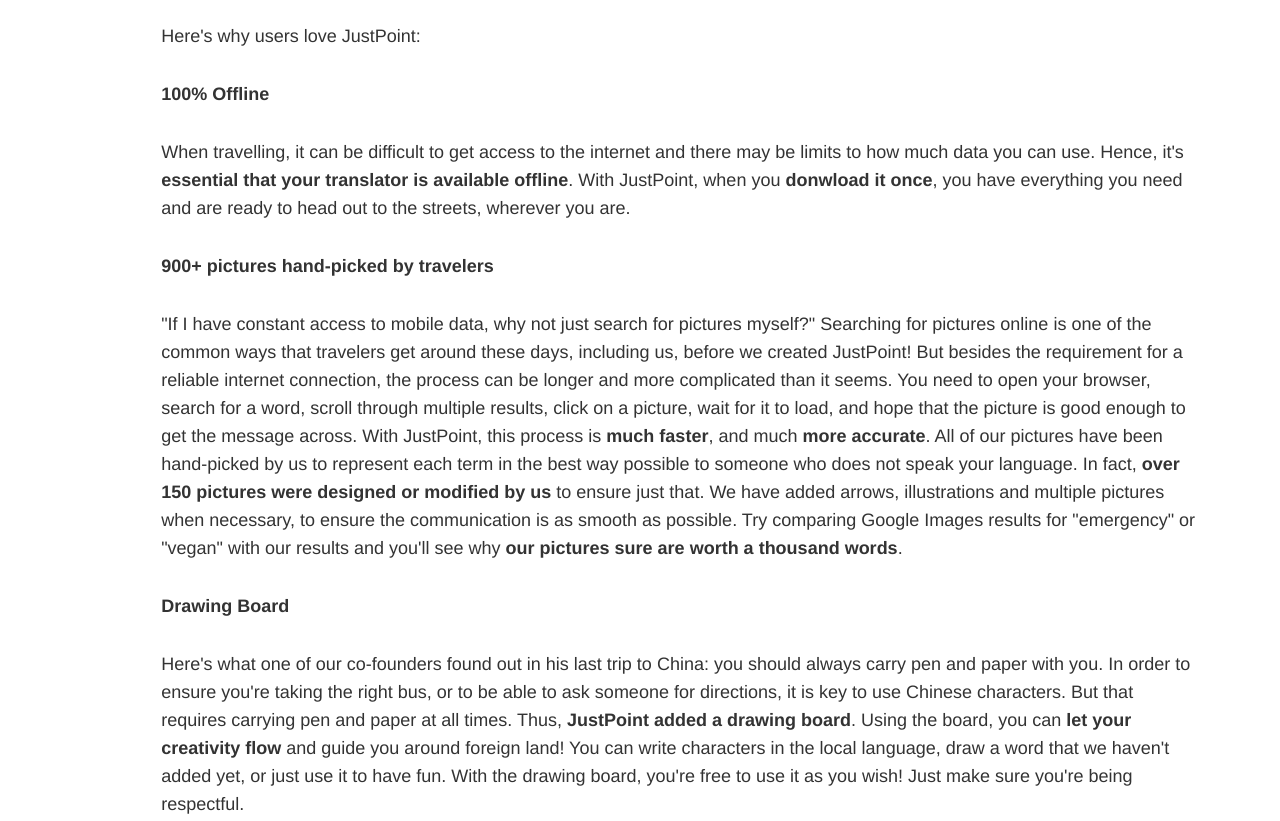
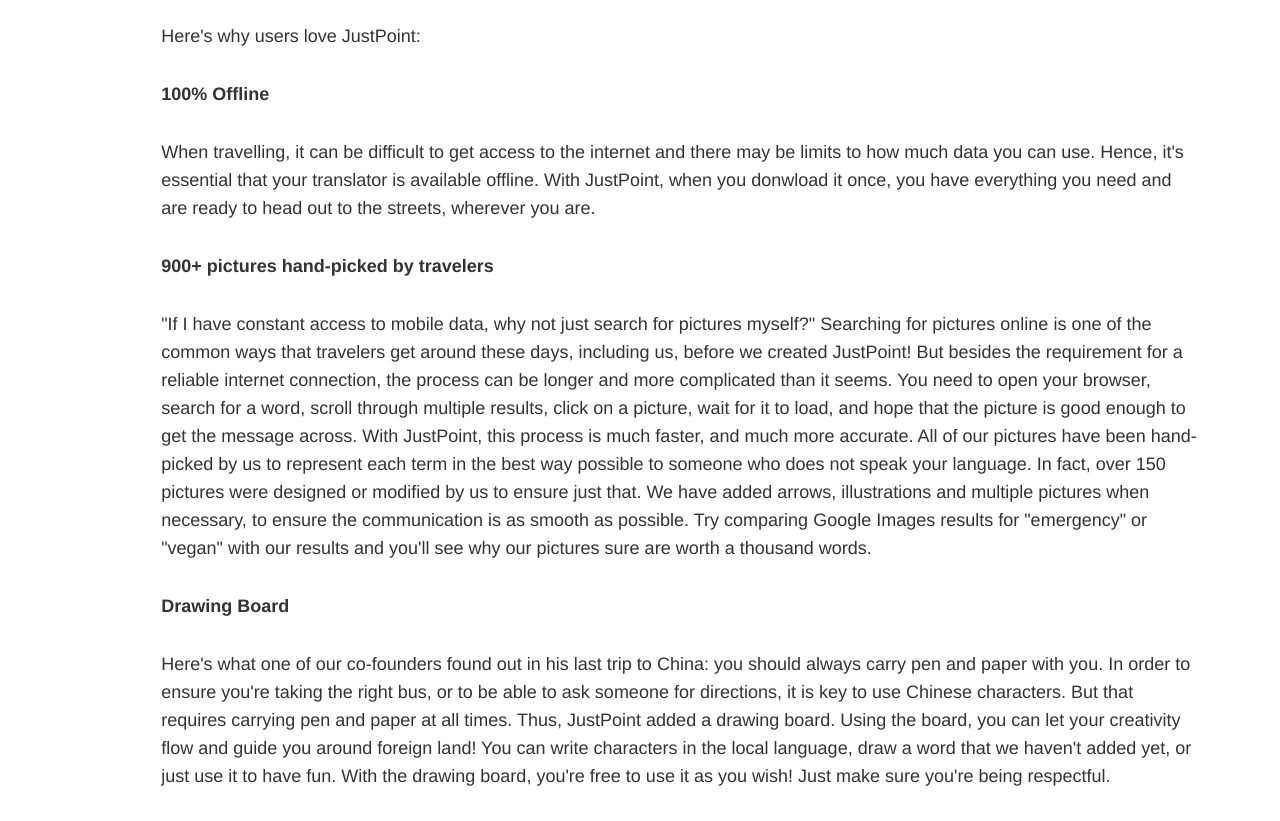
Before and after one commit to justpointme/justpointme.github.io, a plain HTML site: page index.html in a window 1280 px wide. Shown: the part 1940-2761 px from the top of the page. Drawn offline with Linux system fonts and the light colour scheme.

Commit message:
minor fix

```diff
--- a/index.html
+++ b/index.html
@@ -248,8 +248,8 @@
 						</p>
 						<p>
 								When travelling, it can be difficult to get access to the internet and there may be limits
-								to how much data you can use. Hence, it's <b>essential that your translator is available offline</b>.
-								With JustPoint, when you <b>donwload it once</b>, you have everything you need and are ready to head
+								to how much data you can use. Hence, it's essential that your translator is available offline.
+								With JustPoint, when you donwload it once, you have everything you need and are ready to head
 								out to the streets, wherever you are.
 						</p>
 						<p>
@@ -261,12 +261,12 @@
 							including us, before we created JustPoint! But besides the requirement for a reliable internet connection,
 							the process can be longer and more complicated than it seems. You need to open your browser, search for a
 							word, scroll through multiple results, click on a picture, wait for it to load, and hope that the picture is
-							good enough to get the message across. With JustPoint, this process is <b>much faster</b>, and much <b>more accurate</b>.
+							good enough to get the message across. With JustPoint, this process is much faster, and much more accurate.
 							All of our pictures have been hand-picked by us to represent each term in the best way possible to someone
-							who does not speak your language. In fact, <b>over 150 pictures were designed or modified by us</b> to ensure just that.
+							who does not speak your language. In fact, over 150 pictures were designed or modified by us to ensure just that.
 							We have added arrows, illustrations and multiple pictures when necessary, to ensure the communication is as smooth
 							as possible. Try comparing Google Images results for "emergency" or "vegan" with our results and you'll see why
-							<b>our pictures sure are worth a thousand words</b>.
+							our pictures sure are worth a thousand words.
 						</p>
 						<p>
 							<b>Drawing Board</b>
@@ -274,8 +274,8 @@
 						<p>
 							Here's what one of our co-founders found out in his last trip to China: you should always carry pen and paper with you.
 							In order to ensure you're taking the right bus, or to be able to ask someone for directions, it is key to use Chinese characters.
-							But that requires carrying pen and paper at all times. Thus, <b>JustPoint added a drawing board</b>. Using the board, you can <b>let your
-							creativity flow</b> and guide you around foreign land! You can write characters in the local language, draw a word that we haven't added yet,
+							But that requires carrying pen and paper at all times. Thus, JustPoint added a drawing board. Using the board, you can let your
+							creativity flow and guide you around foreign land! You can write characters in the local language, draw a word that we haven't added yet,
 							or just use it to have fun. With the drawing board, you're free to use it as you wish! Just make sure you're being respectful.
 						</p>
 						<br>
```
